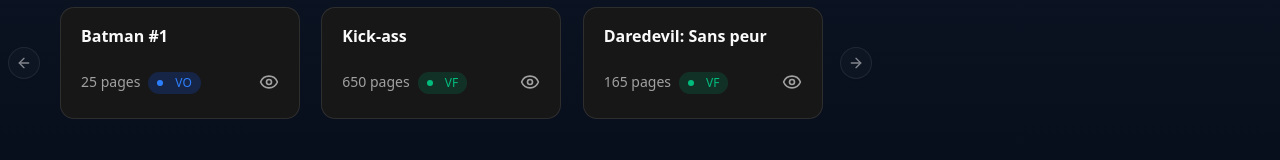
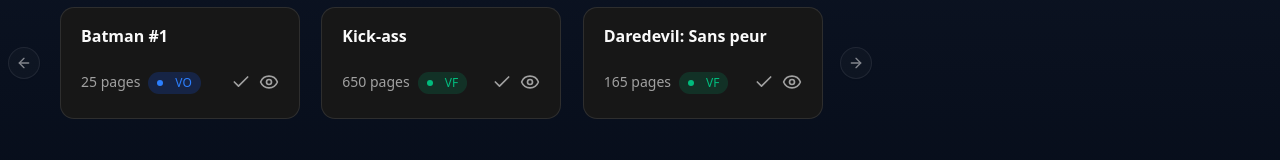
Before and after one commit to tomab23/ComicsBox, a React (Vite) app: page /home in a window 1280 px wide. Shown: the part 281-441 px from the top of the page. Built offline with nearby package versions, Linux system fonts and the light colour scheme.

Commit message:
add validation icon card

```diff
--- a/src/components/cards/CardTest.tsx
+++ b/src/components/cards/CardTest.tsx
@@ -6,13 +6,13 @@
 } from "@/components/ui/card";
 import type Test from "@/models/Test";
 import VersionBadge from "../VersionBadge";
-import { Eye } from "lucide-react";
+import { Check, Eye } from "lucide-react";
 import { useNavigate } from "react-router-dom";
 
 type Props = {
-    test: Test
-}
-const CardTest = ({ test } : Props) => {
+  test: Test;
+};
+const CardTest = ({ test }: Props) => {
   const navigate = useNavigate();
   return (
     <Card className="max-w-xs w-60 shadow-none gap-0 pt-0">
@@ -24,13 +24,22 @@
           <p>{test.page} pages</p>
           <VersionBadge vo={test.vo} />
         </div>
-        <Eye className="cursor-pointer w-5" onClick={() => navigate(`/comic/${test.id}`)} />
+        <div className="flex gap-2">
+          <Check
+            className="cursor-pointer w-5 hover:scale-105"
+            onClick={() => alert("validation de lecture")}
+          />
+          <Eye
+            className="cursor-pointer w-5 hover:scale-105"
+            onClick={() => navigate(`/comic/${test.id}`)}
+          />
+        </div>
       </CardContent>
       {/* <CardFooter>
         footer
       </CardFooter> */}
     </Card>
-  )
-}
+  );
+};
 
-export default CardTest
+export default CardTest;
```
Lines whose indentation alone changed are shown as unchanged.
